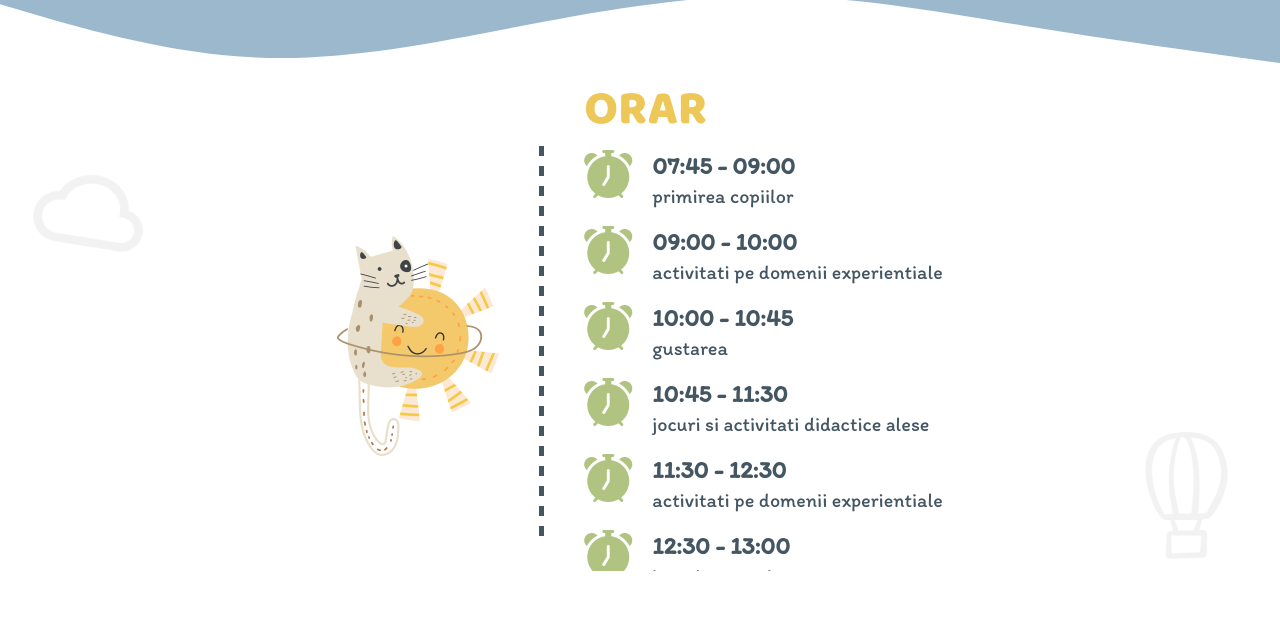
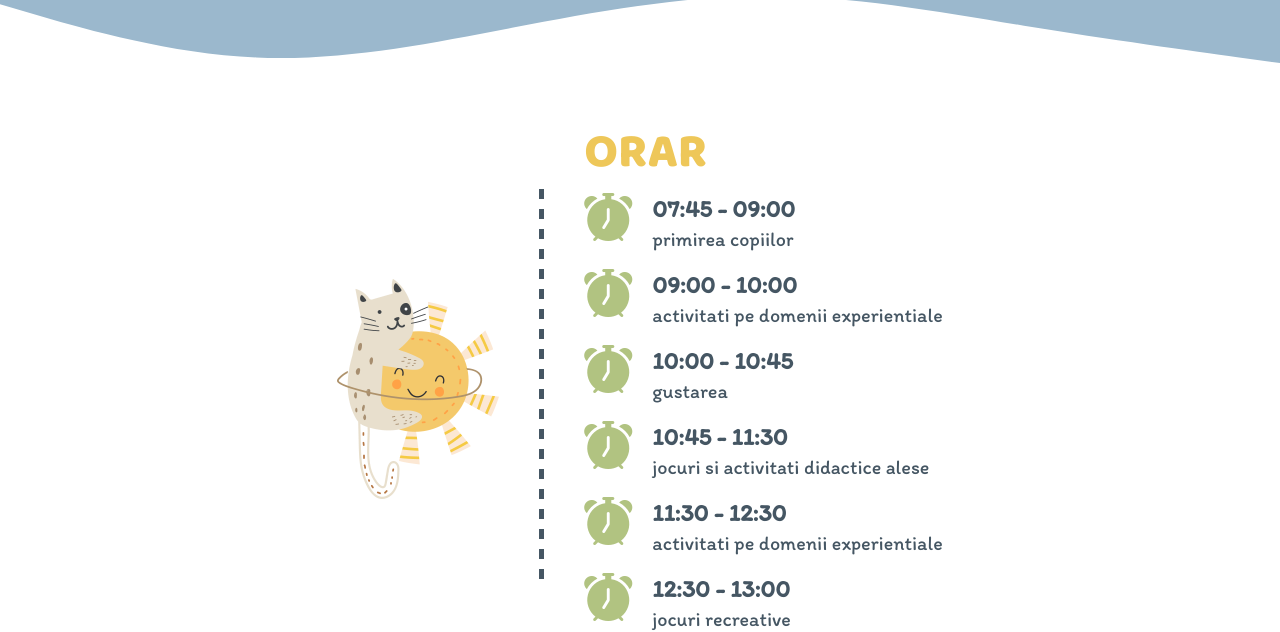
Before and after one commit to DenisWithOneN/gradi-elim, a Vue app: page /#/ in a window 1280 px wide. Shown: the part 2320-2952 px from the top of the page. Built offline with nearby package versions, Linux system fonts and the light colour scheme; a web font is replaced by a local one.

Commit message:
removed background classes, looking for better optimization in the future

```diff
--- a/src/style.css
+++ b/src/style.css
@@ -33,21 +33,6 @@
     aspect-ratio:800/300;
   }
 
-  .schedule-background {
-    background-image: url("src/assets/images/test.png");
-    background-size: cover;
-    background-position: center;
-    background-repeat: no-repeat;
-    aspect-ratio: 1536/520;
-  }
-
-  .offer-background {
-    background-image: url("src/assets/images/background2.png");
-    background-size: cover;
-    background-position: center;
-    background-repeat: no-repeat;
-    aspect-ratio: 1484/720;
-  }
 
 
   .navbar {
```
